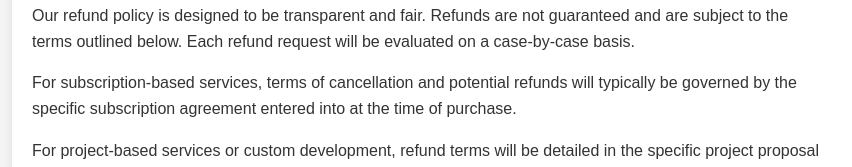
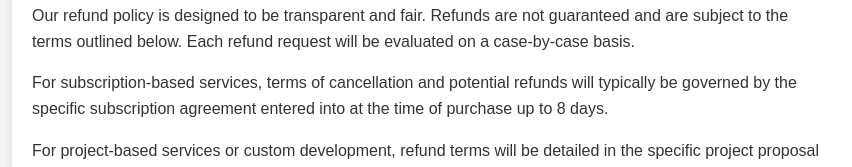
Before and after one commit to frazorenterprise/frazorenterprise.github.io, a plain HTML site: page refund-policy.html in a window 1280 px wide. Shown: the part 353-520 px from the top of the page, without its empty margins (208-1060 px from the left). Drawn offline with Linux system fonts and the light colour scheme.

Commit message:
Update refund-policy.html

```diff
--- a/refund-policy.html
+++ b/refund-policy.html
@@ -23,7 +23,7 @@
 
         <h2>1. General Policy</h2>
         <p>Our refund policy is designed to be transparent and fair. Refunds are not guaranteed and are subject to the terms outlined below. Each refund request will be evaluated on a case-by-case basis.</p>
-        <p>For subscription-based services, terms of cancellation and potential refunds will typically be governed by the specific subscription agreement entered into at the time of purchase.</p>
+        <p>For subscription-based services, terms of cancellation and potential refunds will typically be governed by the specific subscription agreement entered into at the time of purchase up to 8 days.</p>
         <p>For project-based services or custom development, refund terms will be detailed in the specific project proposal or contract agreed upon before the commencement of work.</p>
 
         <h2>2. Eligibility for a Refund</h2>
```
